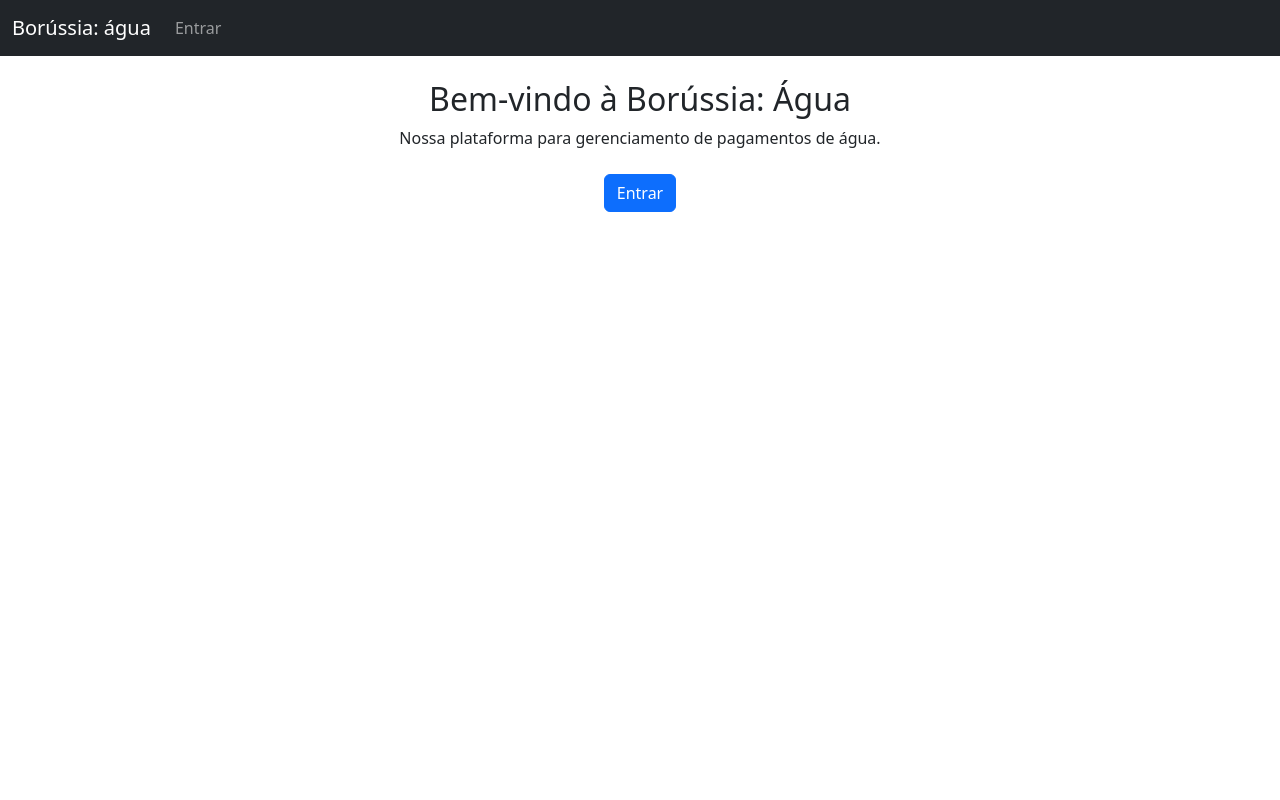
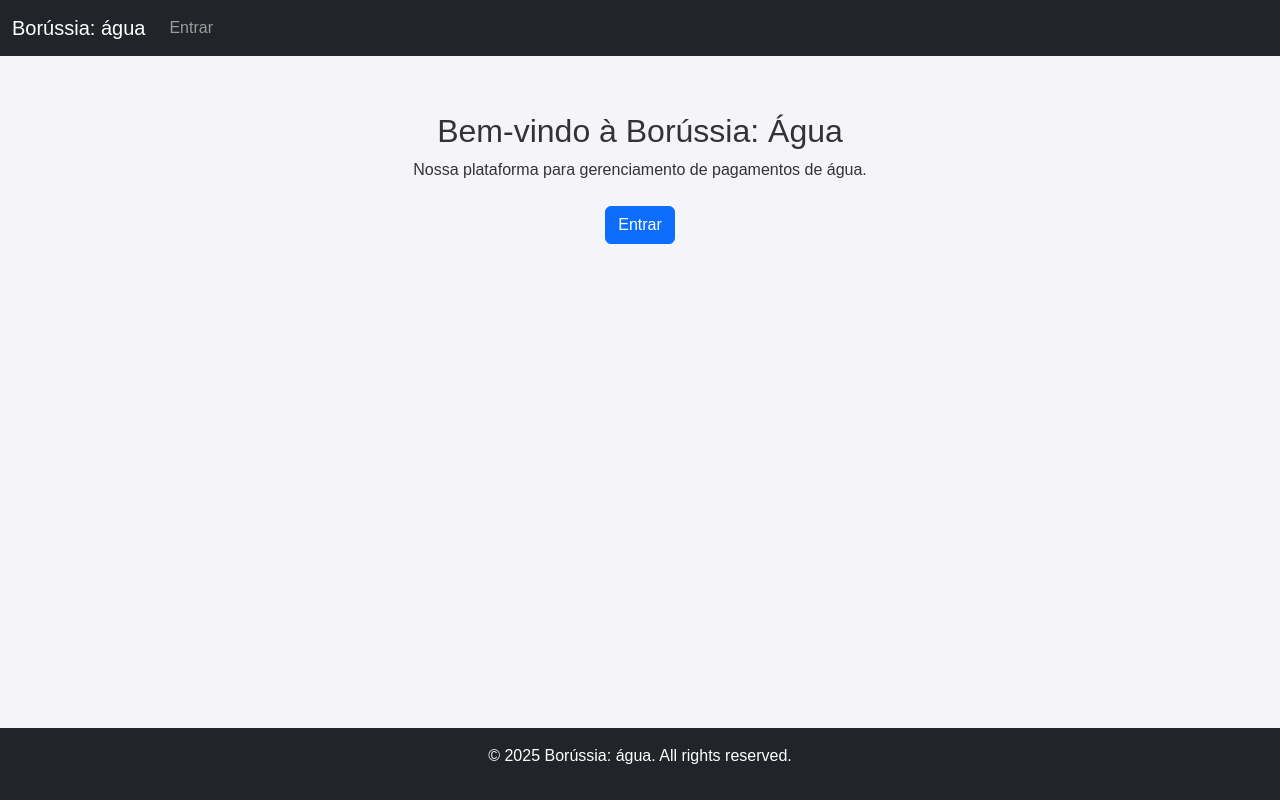
Before and after one commit to alexandrebcaruso/borussia-django, a Django app: page /agua/ in a window 1280 px wide. Run offline with Django 5.2, Linux system fonts and the light colour scheme; parts of the project's set-up code (start-up, migrations or seed data) failed here and were passed over.

Commit message:
base styles

```diff
--- a/agua/static/css/styles.css
+++ b/agua/static/css/styles.css
@@ -1,4 +1,28 @@
-/* Profile page */
+body {
+    font-family: Arial, sans-serif;
+    background-color: #f4f4f9;
+    color: #333;
+    margin: 0;
+    padding: 0;
+    min-height: 100vh;
+    display: flex;
+    flex-direction: column;
+}
+
+main {
+    flex: 1;
+    padding: 2rem;
+    max-width: 800px;
+    margin: 0 auto;
+}
+
+footer {
+    background-color: #333;
+    color: #fff;
+    text-align: center;
+    padding: 1rem 0;
+    margin-top: auto;
+}
 
 label.form-label {
     font-weight: bold;
--- a/agua/templates/agua/base.html
+++ b/agua/templates/agua/base.html
@@ -13,6 +13,7 @@
     <link rel="stylesheet" href="{% static 'css/styles.css' %}">
 </head>
 <body>
+    <header>
         <nav class="navbar navbar-expand-lg navbar-dark bg-dark">
             <div class="container-fluid">
                 <a class="navbar-brand" href="{% url 'home' %}">Borússia: água</a>
@@ -45,10 +46,16 @@
                 </div>
             </div>
         </nav>
+    </header>
+    <main class="container mt-4">
+        {% block content %}{% endblock %}
+    </main>
 
-    <div class="container mt-4">
-        {% block content %}{% endblock %}
+    <footer class="bg-dark text-white text-center">
+        <div class="container">
+            <p>&copy; 2025 Borússia: água. All rights reserved.</p>
         </div>
+    </footer>
 
     <!-- Bootstrap JS -->
     <script src="https://cdn.jsdelivr.net/npm/bootstrap@5.3.2/dist/js/bootstrap.bundle.min.js"></script>
```
Also changed, not shown: core/static/css/styles.css (+5 -4 lines), core/templates/core/base.html (+4 -3 lines), core/static/favicon.ico (added). Lines whose indentation alone changed are shown as unchanged.
